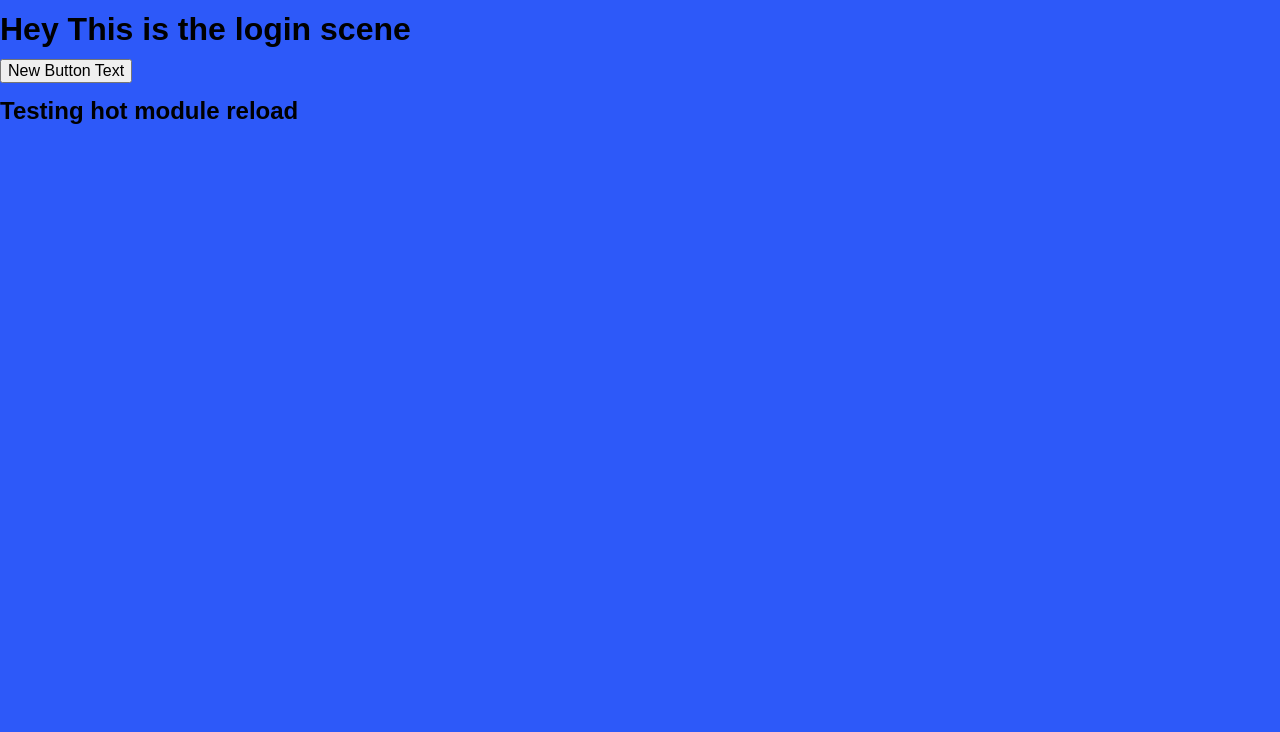
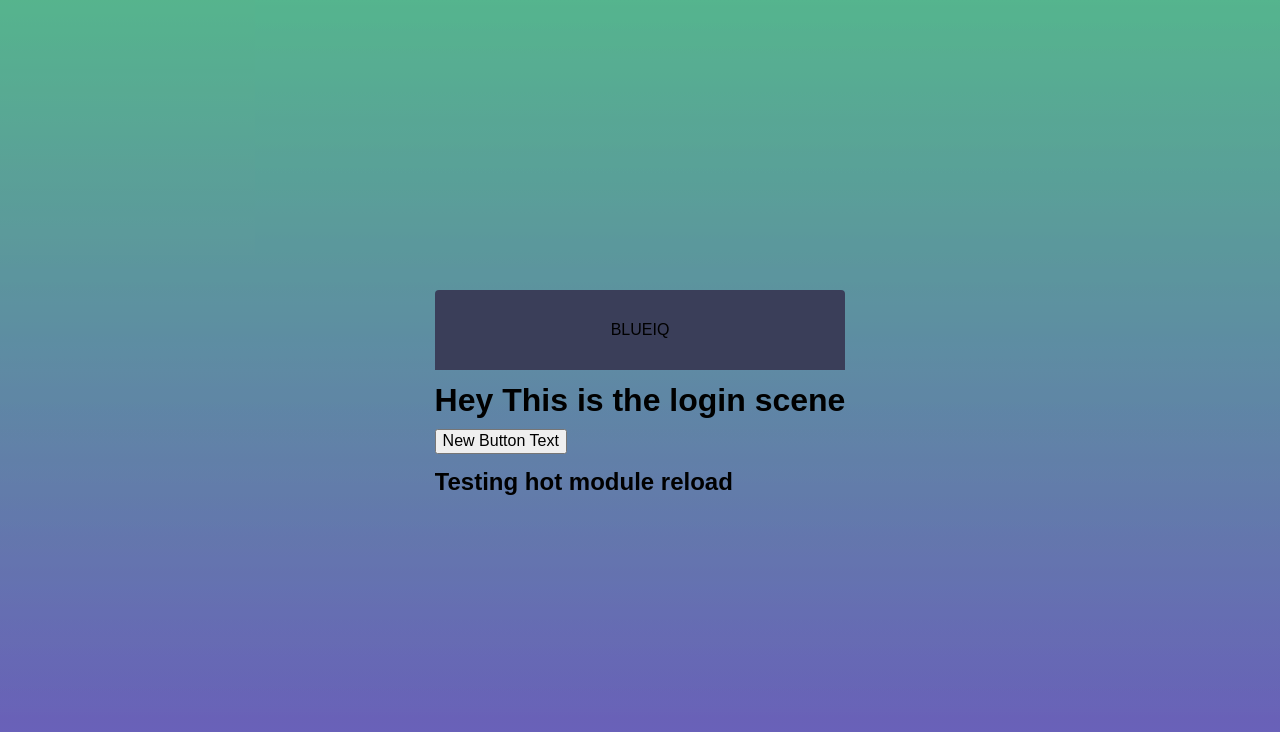
Before and after one commit to jordanbb/react-testing, a React app: page / in a window 1280 px wide. Shown: the top 732 px of the page. Built offline with nearby package versions, Linux system fonts and the light colour scheme.

Commit message:
some progress on the auth and login scenes added cross-env

```diff
--- a/package.json
+++ b/package.json
@@ -4,8 +4,8 @@
   "description": "Just messing around with react",
   "main": "index.js",
   "scripts": {
-    "start": "SET NODE_ENV=development & webpack-dev-server",
-    "build": "SET NODE_ENV=production & webpack -p"
+    "start": "cross-env NODE_ENV=development webpack-dev-server",
+    "build": "cross-env NODE_ENV=production webpack -p"
   },
   "keywords": [
     "react"
@@ -30,6 +30,7 @@
     "babel-loader": "^6.4.1",
     "babel-preset-env": "^1.3.3",
     "babel-preset-react": "^6.23.0",
+    "cross-env": "^4.0.0",
     "css-loader": "^0.27.3",
     "extract-text-webpack-plugin": "^2.1.0",
     "html-webpack-plugin": "^2.28.0",
--- a/src/css/app.scss
+++ b/src/css/app.scss
@@ -10,6 +10,7 @@
 
 // COMPONENTS
 @import "components/_authBackground";
+@import "components/_AuthInner";
 
 // SCENES
 @import "scenes/_auth";
--- a/src/css/base/_typography.scss
+++ b/src/css/base/_typography.scss
@@ -11,6 +11,9 @@ textarea {
 }
 
 body {
+  overflow: hidden;
+  user-select: none;
+  background: transparent;
   font-size: 16px;
   line-height: 1em;
 }
--- /dev/null
+++ b/src/css/components/_AuthInner.scss
@@ -0,0 +1,27 @@
+.auth-inner-container {
+  display: flex;
+  position: absolute;
+  width: 100%;
+  height: 100%;
+  top: 0;
+  left: 0;
+  justify-content: center;
+  align-items: center;
+  z-index: 1;
+}
+
+.auth-inner {
+  flex-flow: row nowrap;
+  border-radius: 4px;
+  overflow: hidden;
+}
+
+.auth-branding-container {
+  display: flex;
+  width: 100%;
+  height: 80px;
+  background-color: $dark-to-light-3;
+  justify-content: center;
+  align-items: center;
+  flex-flow: row nowrap;
+}
--- a/src/css/components/_authBackground.scss
+++ b/src/css/components/_authBackground.scss
@@ -6,4 +6,47 @@
   height: 100%;
   background-color: $main-blue;
   z-index: -1;
+
+  > div {
+    position: absolute;
+    top: 0;
+    left: 0;
+    width: 100%;
+    height: 100%;
+  }
+
+  .blue-green {
+    background-image: linear-gradient(to top, $main-blue, $main-green);
+    animation: fadeInOut 25s ease forwards infinite;
+  }
+
+  .red-yellow {
+    background-image: linear-gradient(to top, $main-red, $main-yellow);
+    animation: fadeOutIn 25s ease forwards infinite ;
+  }
+
 }
+
+@keyframes fadeInOut {
+  0% {
+    opacity: 0;
+  }
+  50% {
+    opacity: 1;
+  }
+  100% {
+    opacity: 0;
+  }
+}
+
+@keyframes fadeOutIn {
+  0% {
+    opacity: 1;
+  }
+  50% {
+    opacity: 0;
+  }
+  100% {
+    opacity: 1;
+  }
+}
--- a/src/scenes/Auth/components/AuthBackground.js
+++ b/src/scenes/Auth/components/AuthBackground.js
@@ -2,7 +2,10 @@ import React from "react";
 
 const AuthBackground = () => {
     return (
-        <div className="auth-background"></div>
+        <div className="auth-background">
+            <div className="blue-green"></div>
+            <div className="red-yellow"></div>
+        </div>
     )
 };
 
--- /dev/null
+++ b/src/scenes/Auth/components/AuthInner.js
@@ -0,0 +1,18 @@
+import React from "react";
+
+const AuthInner = (props) => {
+    return (
+        <div className="auth-inner-container">
+            <div className="auth-inner">
+                <div className="auth-branding-container">
+                    <div className="auth-logo">BLUEIQ</div>
+                </div>
+                <div className="auth-scenes">
+                    {props.children}
+                </div>
+            </div>
+        </div>
+    )
+};
+
+export default AuthInner;
--- a/src/scenes/Auth/index.js
+++ b/src/scenes/Auth/index.js
@@ -1,13 +1,16 @@
 import React from "react";
 import Login from "./scenes/Login"
 import AuthBackground from './components/AuthBackground';
+import AuthInner from './components/AuthInner';
 
 class Auth extends React.Component {
     render(){
         return (
             <div className="auth-container" >
                 <AuthBackground/>
-                <Login/>
+                <AuthInner>
+                    <Login/>
+                </AuthInner>
             </div>
         )
     }
```
